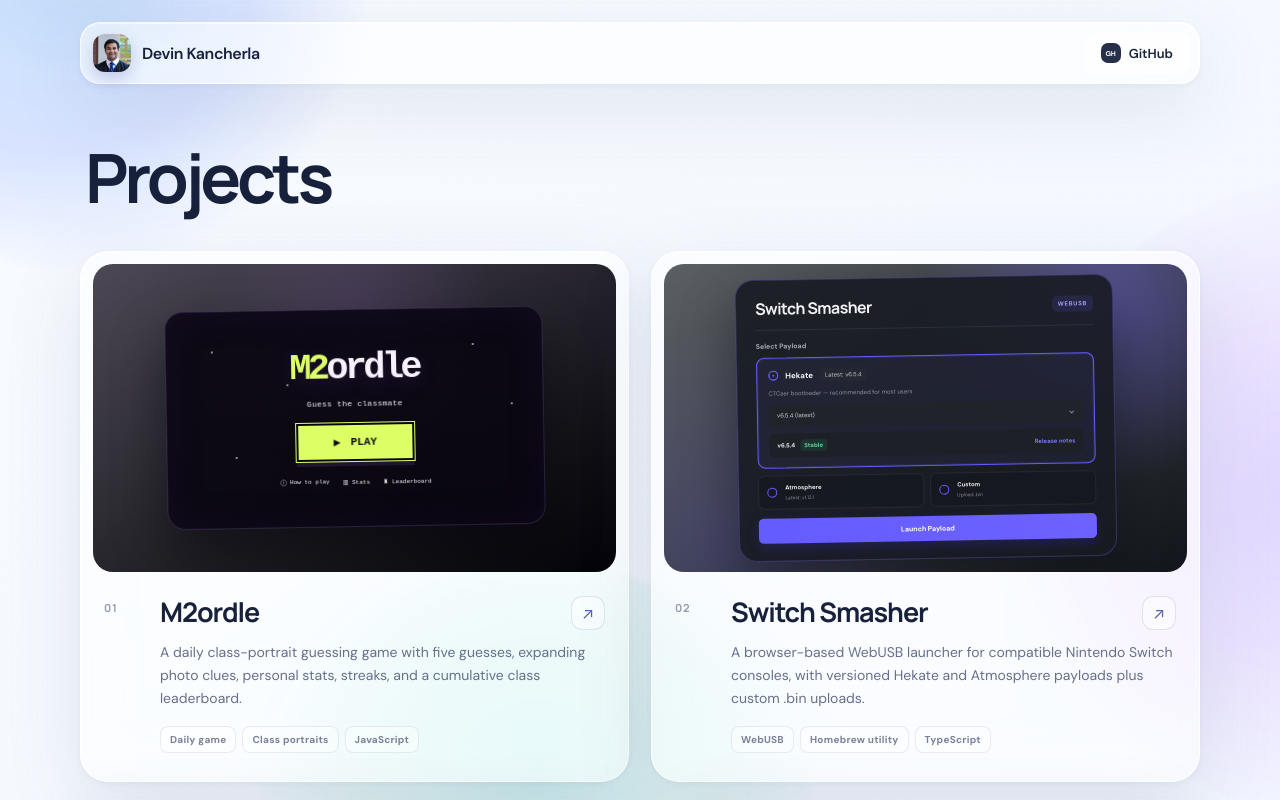
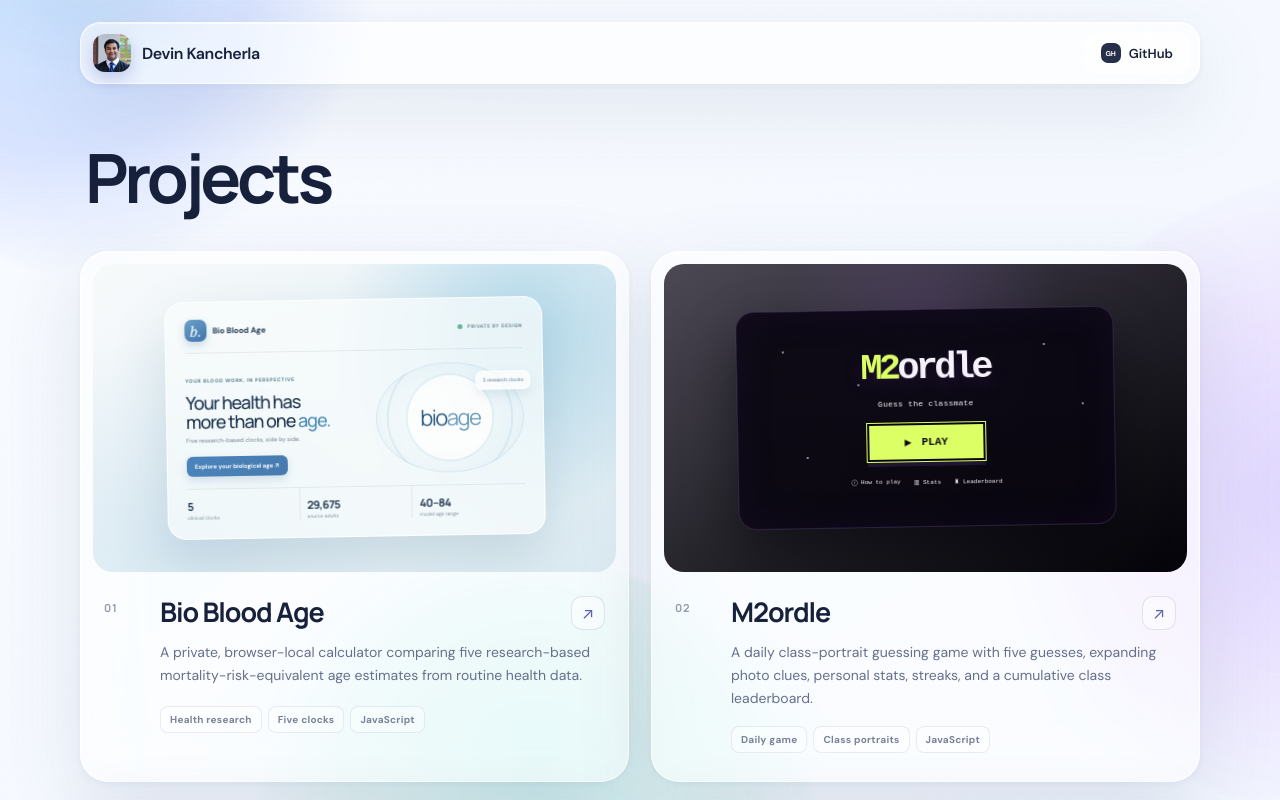
Before and after one commit to dev1niscool/dev1niscool.github.io, a plain HTML site: page index.html in a window 1280 px wide. Shown: the top 800 px of the page. Drawn offline with Linux system fonts and the light colour scheme.

Commit message:
Add Bio Blood Age project

```diff
--- a/index.html
+++ b/index.html
@@ -74,6 +74,41 @@
         <div class="project-grid">
           <article class="project-card glass reveal-card">
             <a
+              class="project-preview preview-bioage"
+              href="https://dev1niscool.github.io/BioBloodAge/"
+              target="_blank"
+              rel="noreferrer"
+              aria-label="Open Bio Blood Age research calculator"
+            >
+              <div class="bioage-panel" aria-hidden="true">
+                <div class="bioage-head"><span><i>b.</i><b>Bio Blood Age</b></span><small><i></i> PRIVATE BY DESIGN</small></div>
+                <div class="bioage-body">
+                  <div class="bioage-copy">
+                    <small>YOUR BLOOD WORK, IN PERSPECTIVE</small>
+                    <strong>Your health has<br />more than one <em>age.</em></strong>
+                    <p>Five research-based clocks, side by side.</p>
+                    <b>Explore your biological age ↗</b>
+                  </div>
+                  <div class="bioage-orbit"><span>bio<em>age</em></span><small>5 research clocks</small></div>
+                </div>
+                <div class="bioage-stats"><span><b>5</b><small>clinical clocks</small></span><span><b>29,675</b><small>source adults</small></span><span><b>40–84</b><small>model age range</small></span></div>
+              </div>
+            </a>
+            <div class="project-info">
+              <div class="project-number">01</div>
+              <div class="project-copy">
+                <div class="project-title-line">
+                  <h3>Bio Blood Age</h3>
+                  <a class="arrow-link" href="https://dev1niscool.github.io/BioBloodAge/" target="_blank" rel="noreferrer" aria-label="Visit Bio Blood Age research calculator">↗</a>
+                </div>
+                <p>A private, browser-local calculator comparing five research-based mortality-risk-equivalent age estimates from routine health data.</p>
+                <div class="tag-list"><span>Health research</span><span>Five clocks</span><span>JavaScript</span></div>
+              </div>
+            </div>
+          </article>
+
+          <article class="project-card glass reveal-card">
+            <a
               class="project-preview preview-m2ordle"
               href="https://dev1niscool.github.io/m2ordle/"
               target="_blank"
@@ -90,7 +125,7 @@
               </div>
             </a>
             <div class="project-info">
-              <div class="project-number">01</div>
+              <div class="project-number">02</div>
               <div class="project-copy">
                 <div class="project-title-line">
                   <h3>M2ordle</h3>
@@ -124,7 +159,7 @@
               </div>
             </a>
             <div class="project-info">
-              <div class="project-number">02</div>
+              <div class="project-number">03</div>
               <div class="project-copy">
                 <div class="project-title-line">
                   <h3>Switch Smasher</h3>
@@ -159,7 +194,7 @@
               </div>
             </a>
             <div class="project-info">
-              <div class="project-number">03</div>
+              <div class="project-number">04</div>
               <div class="project-copy">
                 <div class="project-title-line">
                   <h3>Vestibular</h3>
@@ -194,7 +229,7 @@
               </div>
             </a>
             <div class="project-info">
-              <div class="project-number">04</div>
+              <div class="project-number">05</div>
               <div class="project-copy">
                 <div class="project-title-line">
                   <h3>TailorStitch</h3>
@@ -229,7 +264,7 @@
               </div>
             </a>
             <div class="project-info">
-              <div class="project-number">05</div>
+              <div class="project-number">06</div>
               <div class="project-copy">
                 <div class="project-title-line">
                   <h3>FakeMessages</h3>
@@ -257,7 +292,7 @@
               </div>
             </a>
             <div class="project-info">
-              <div class="project-number">06</div>
+              <div class="project-number">07</div>
               <div class="project-copy">
                 <div class="project-title-line">
                   <h3>GSB Atlas</h3>
@@ -289,7 +324,7 @@
               </div>
             </a>
             <div class="project-info">
-              <div class="project-number">07</div>
+              <div class="project-number">08</div>
               <div class="project-copy">
                 <div class="project-title-line">
                   <h3>Little Voyages</h3>
@@ -321,7 +356,7 @@
               </div>
             </a>
             <div class="project-info">
-              <div class="project-number">08</div>
+              <div class="project-number">09</div>
               <div class="project-copy">
                 <div class="project-title-line">
                   <h3>On Repeat</h3>
@@ -357,7 +392,7 @@
               </div>
             </a>
             <div class="project-info">
-              <div class="project-number">09</div>
+              <div class="project-number">10</div>
               <div class="project-copy">
                 <div class="project-title-line">
                   <h3>Inside Devin</h3>
@@ -388,7 +423,7 @@
               </div>
             </a>
             <div class="project-info">
-              <div class="project-number">10</div>
+              <div class="project-number">11</div>
               <div class="project-copy">
                 <div class="project-title-line">
                   <h3>Stremio Live TV</h3>
@@ -418,7 +453,7 @@
               </div>
             </a>
             <div class="project-info">
-              <div class="project-number">11</div>
+              <div class="project-number">12</div>
               <div class="project-copy">
                 <div class="project-title-line">
                   <h3>Clearpage</h3>
@@ -447,7 +482,7 @@
               </div>
             </a>
             <div class="project-info">
-              <div class="project-number">12</div>
+              <div class="project-number">13</div>
               <div class="project-copy">
                 <div class="project-title-line">
                   <h3>Inde — News Tracker</h3>
@@ -486,7 +521,7 @@
               </div>
             </a>
             <div class="project-info">
-              <div class="project-number">13</div>
+              <div class="project-number">14</div>
               <div class="project-copy">
                 <div class="project-title-line">
                   <h3>M3U Playlist Scanner</h3>
@@ -526,7 +561,7 @@
               </div>
             </a>
             <div class="project-info">
-              <div class="project-number">14</div>
+              <div class="project-number">15</div>
               <div class="project-copy">
                 <div class="project-title-line">
                   <h3>Autonomic Pharmacology Lab</h3>
@@ -561,7 +596,7 @@
               </div>
             </a>
             <div class="project-info">
-              <div class="project-number">15</div>
+              <div class="project-number">16</div>
               <div class="project-copy">
                 <div class="project-title-line">
                   <h3>Market Signals</h3>
@@ -596,7 +631,7 @@
               </div>
             </a>
             <div class="project-info">
-              <div class="project-number">16</div>
+              <div class="project-number">17</div>
               <div class="project-copy">
                 <div class="project-title-line">
                   <h3>GLP-1 Concentration Plotter</h3>
@@ -625,7 +660,7 @@
               </div>
             </a>
             <div class="project-info">
-              <div class="project-number">17</div>
+              <div class="project-number">18</div>
               <div class="project-copy">
                 <div class="project-title-line">
                   <h3>FanterFootbah Treasurer</h3>
@@ -652,7 +687,7 @@
               </div>
             </a>
             <div class="project-info">
-              <div class="project-number">18</div>
+              <div class="project-number">19</div>
               <div class="project-copy">
                 <div class="project-title-line">
                   <h3>IDR Arbitration Tool</h3>
@@ -680,7 +715,7 @@
               </div>
             </a>
             <div class="project-info">
-              <div class="project-number">19</div>
+              <div class="project-number">20</div>
               <div class="project-copy">
                 <div class="project-title-line">
                   <h3>GLP-1 Evidence Atlas</h3>
@@ -708,7 +743,7 @@
               </div>
             </a>
             <div class="project-info">
-              <div class="project-number">20</div>
+              <div class="project-number">21</div>
               <div class="project-copy">
                 <div class="project-title-line">
                   <h3>Instagram Unfollower Checker</h3>
--- a/styles.css
+++ b/styles.css
@@ -114,6 +114,13 @@ main, footer { width: min(1120px, calc(100% - 40px)); margin-inline: auto; }
 .favorite-key { width: max-content; max-width: 100%; display: flex; align-items: center; gap: 10px; margin: 36px auto 0; padding: 10px 15px; border-color: rgba(255,205,46,.48); border-radius: 15px; color: #7e6b29; }
 .favorite-key > span { color: #ffd83f; font-family: Arial, sans-serif; font-size: 23px; line-height: 1; -webkit-text-stroke: 1px #d99a0b; filter: drop-shadow(0 2px 3px rgba(157,99,0,.2)); transform: rotate(-8deg); }
 .favorite-key p { margin: 0; font-size: 12px; letter-spacing: .01em; }.favorite-key strong { color: #62511b; }
+
+.preview-bioage { background: radial-gradient(circle at 82% 20%, rgba(137,197,224,.64), transparent 38%), radial-gradient(circle at 15% 90%, rgba(202,225,238,.72), transparent 40%), linear-gradient(145deg, #f4f8fa, #dcebf2); }
+.bioage-panel { width: 82%; max-width: 378px; padding: 17px 19px; border: 1px solid rgba(255,255,255,.9); border-radius: 19px; color: #203650; background: rgba(249,252,253,.72); box-shadow: 0 24px 54px rgba(59,104,131,.18); backdrop-filter: blur(15px); transform: rotate(-1deg); }
+.bioage-head { display: flex; align-items: center; justify-content: space-between; gap: 12px; padding-bottom: 11px; border-bottom: 1px solid rgba(54,94,119,.1); }.bioage-head > span { display: flex; align-items: center; gap: 6px; font-size: 8px; }.bioage-head > span i { display: grid; place-items: center; width: 22px; height: 22px; border-radius: 7px; color: #fff; background: linear-gradient(145deg,#6ca1c8,#3f74ad); font-family: Georgia, serif; font-size: 14px; font-style: italic; box-shadow: 0 4px 9px rgba(56,105,144,.22); }.bioage-head small { display: flex; align-items: center; gap: 5px; color: #738b92; font-size: 5px; font-weight: 700; letter-spacing: .1em; }.bioage-head small i { width: 5px; height: 5px; border-radius: 50%; background: #68b49a; }
+.bioage-body { display: grid; grid-template-columns: 1.1fr .9fr; align-items: center; gap: 10px; padding: 13px 0 12px; }.bioage-copy > small { color: #4d7886; font-size: 5px; font-weight: 700; letter-spacing: .13em; }.bioage-copy > strong { display: block; margin: 6px 0 5px; font-family: "Manrope", sans-serif; font-size: 18px; font-weight: 500; line-height: 1.05; letter-spacing: -.055em; }.bioage-copy > strong em { color: #4f8db7; font-style: normal; }.bioage-copy p { margin: 0 0 8px; color: #71828e; font-size: 6px; }.bioage-copy > b { display: inline-block; padding: 6px 8px; border-radius: 6px; color: #fff; background: linear-gradient(90deg,#4a84bb,#477bb0); font-size: 6px; box-shadow: 0 4px 10px rgba(54,104,148,.18); }
+.bioage-orbit { position: relative; height: 110px; display: grid; place-items: center; border: 1px solid rgba(79,141,183,.16); border-radius: 50%; background: radial-gradient(circle, rgba(255,255,255,.8) 0 46%, rgba(154,204,228,.18) 47% 48%, transparent 49%), radial-gradient(circle, transparent 0 67%, rgba(79,141,183,.12) 68% 69%, transparent 70%); box-shadow: inset 0 0 25px rgba(99,166,198,.08); }.bioage-orbit > span { color: #315f83; font-family: "Manrope", sans-serif; font-size: 22px; font-weight: 400; letter-spacing: -.07em; }.bioage-orbit > span em { color: #6e9fbb; font-style: normal; }.bioage-orbit small { position: absolute; right: -8px; top: 8px; padding: 5px 6px; border: 1px solid rgba(255,255,255,.75); border-radius: 7px; color: #507286; background: rgba(255,255,255,.74); font-size: 5px; box-shadow: 0 5px 12px rgba(69,112,140,.12); }
+.bioage-stats { display: grid; grid-template-columns: repeat(3,1fr); border-top: 1px solid rgba(54,94,119,.1); }.bioage-stats span { display: flex; flex-direction: column; gap: 1px; padding: 9px 7px 0; border-right: 1px solid rgba(54,94,119,.09); }.bioage-stats span:first-child { padding-left: 0; }.bioage-stats span:last-child { border-right: 0; }.bioage-stats b { font-family: "Manrope", sans-serif; font-size: 11px; letter-spacing: -.04em; }.bioage-stats small { color: #7c8e98; font-size: 5px; }
 
 .preview-m2ordle { background: radial-gradient(circle at 50% 20%, rgba(97,57,142,.28), transparent 40%), linear-gradient(160deg, #100b1c, #040309 72%); }
 .m2ordle-panel { position: relative; width: 82%; max-width: 378px; min-height: 218px; display: flex; flex-direction: column; align-items: center; justify-content: center; overflow: hidden; border: 1px solid rgba(141,105,190,.25); border-radius: 18px; color: #faf8ff; background: linear-gradient(180deg, rgba(10,7,18,.94), rgba(8,5,15,.88)); box-shadow: 0 24px 54px rgba(3,2,8,.48), inset 0 0 38px rgba(68,34,108,.13); transform: rotate(-1deg); }
@@ -342,7 +349,7 @@ footer > a:last-child { font-weight: 700; color: #5b6382; }
   .pupil-gauge::before { width: 68px; height: 68px; }
   .pupil-gauge span { width: 36px; height: 36px; }
   .market-panel { width: 88%; }
-  .m2ordle-panel, .switch-panel, .vestibular-panel, .tailor-panel, .messages-panel, .gsb-panel, .voyages-panel, .spotify-panel, .mri-panel, .stremio-panel, .clearpage-panel, .inde-panel { width: 88%; padding: 17px; }
+  .bioage-panel, .m2ordle-panel, .switch-panel, .vestibular-panel, .tailor-panel, .messages-panel, .gsb-panel, .voyages-panel, .spotify-panel, .mri-panel, .stremio-panel, .clearpage-panel, .inde-panel { width: 88%; padding: 17px; }
   .mri-body { grid-template-columns: 100px minmax(0,1fr); gap: 12px; }
   .mri-scan { width: 96px; height: 96px; }.mri-scan i { top: 47px; }.mri-scan b { left: 47px; }
   .scanner-panel { width: 88%; padding: 17px; }
```
